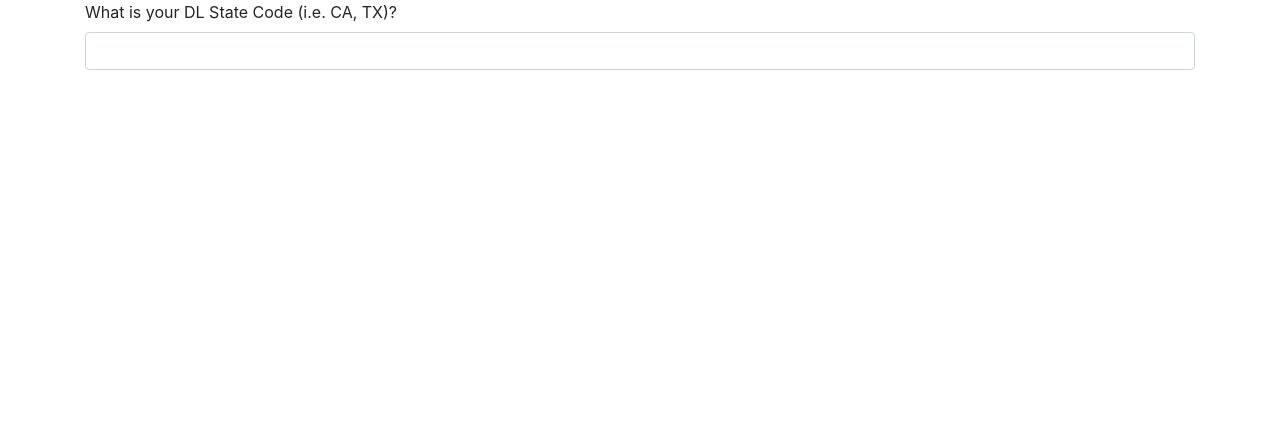
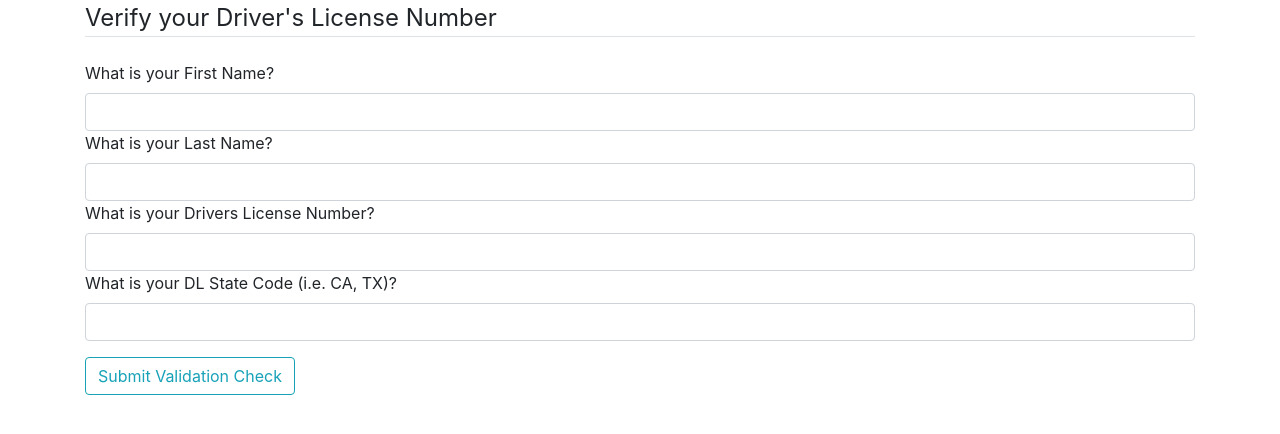
Before and after one commit to rileyfroehlich/flaskDLNvalidation, a Flask app: template templates/dlnpage.html in a window 1280 px wide. Shown: the top 434 px of the page. Run offline with Flask 2, Linux system fonts and the light colour scheme; the template is opened without the code that fills it: values that come from a table or form of the project are taken from there, others are empty; some libraries are stand-ins or nearby versions.

Commit message:
Updated routing, minor changes to dlnpage.html

```diff
--- a/dlnv.py
+++ b/dlnv.py
@@ -11,7 +11,7 @@ app.config.from_object(__name__)
 app.config['SECRET_KEY'] = 'Ftcc9uACqVnPPuuK5EtsUvguUwYIyi0P'
 
 
-@app.route("/dlnv")
+@app.route("/")
 def validate():
     form = dlnvForm()
     return render_template('dlnpage.html', title='Validator', form=form)
--- a/templates/dlnpage.html
+++ b/templates/dlnpage.html
@@ -3,25 +3,30 @@
 
     <div class="content-section">
         <form method=POST" action="">
+            {{ form.hidden_tag() }}
 
             <fieldset class="form-group">
+                <legend class="border-bottom mb-4">Verify your Driver's License Number</legend>
                 <div class=form-group">
-                    {{ form.fname.label(class="form-control-label") }}
-                    {{ form.fname(class="form-control form-control lg") }}
+                    {{ form.fName.label(class="form-control-label") }}
+                    {{ form.fName(class="form-control form-control lg") }}
                 </div>
                 <div class=form-group">
-                    {{ form.lname.label(class="form-control-label") }}
-                    {{ form.lname(class="form-control form-control lg") }}
+                    {{ form.lName.label(class="form-control-label") }}
+                    {{ form.lName(class="form-control form-control lg") }}
                 </div>
                 <div class=form-group">
-                    {{ form.dlnumber.label(class="form-control-label") }}
-                    {{ form.dlnumber(class="form-control form-control lg") }}
+                    {{ form.dlNumber.label(class="form-control-label") }}
+                    {{ form.dlNumber(class="form-control form-control lg") }}
                 </div>
                 <div class=form-group">
                     {{ form.state.label(class="form-control-label") }}
                     {{ form.state(class="form-control form-control lg") }}
                 </div>
             </fieldset>
+            <div class="form-group" action=>
+                {{ form.submit(class='btn btn-outline-info')}}
+            </div>
         </form>
     </div>
 
```
